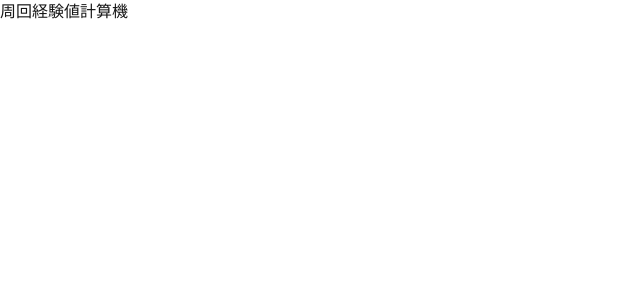
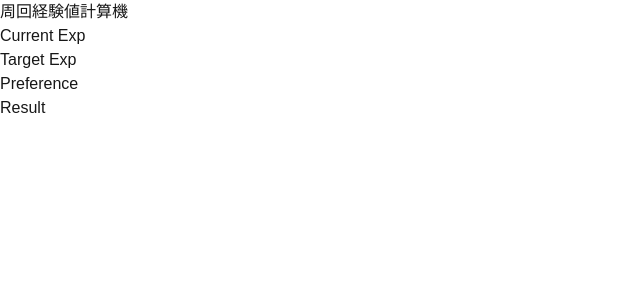
Before and after one commit to kanade2001/azurlane-webtool, a Next.js app: page /exp-calculator in a window 1280 px wide. Shown: the top 300 px of the page, without its empty margins (0-640 px from the left). Built offline with nearby package versions, Linux system fonts and the light colour scheme.

Commit message:
Feat-Add H2

```diff
--- a/src/app/exp-calculator/page.tsx
+++ b/src/app/exp-calculator/page.tsx
@@ -2,6 +2,10 @@ export default function ExpCalculatorPage() {
   return (
     <div>
       <h1>周回経験値計算機</h1>
+      <h2>Current Exp</h2>
+      <h2>Target Exp</h2>
+      <h2>Preference</h2>
+      <h3>Result</h3>
     </div>
   );
 }
```
